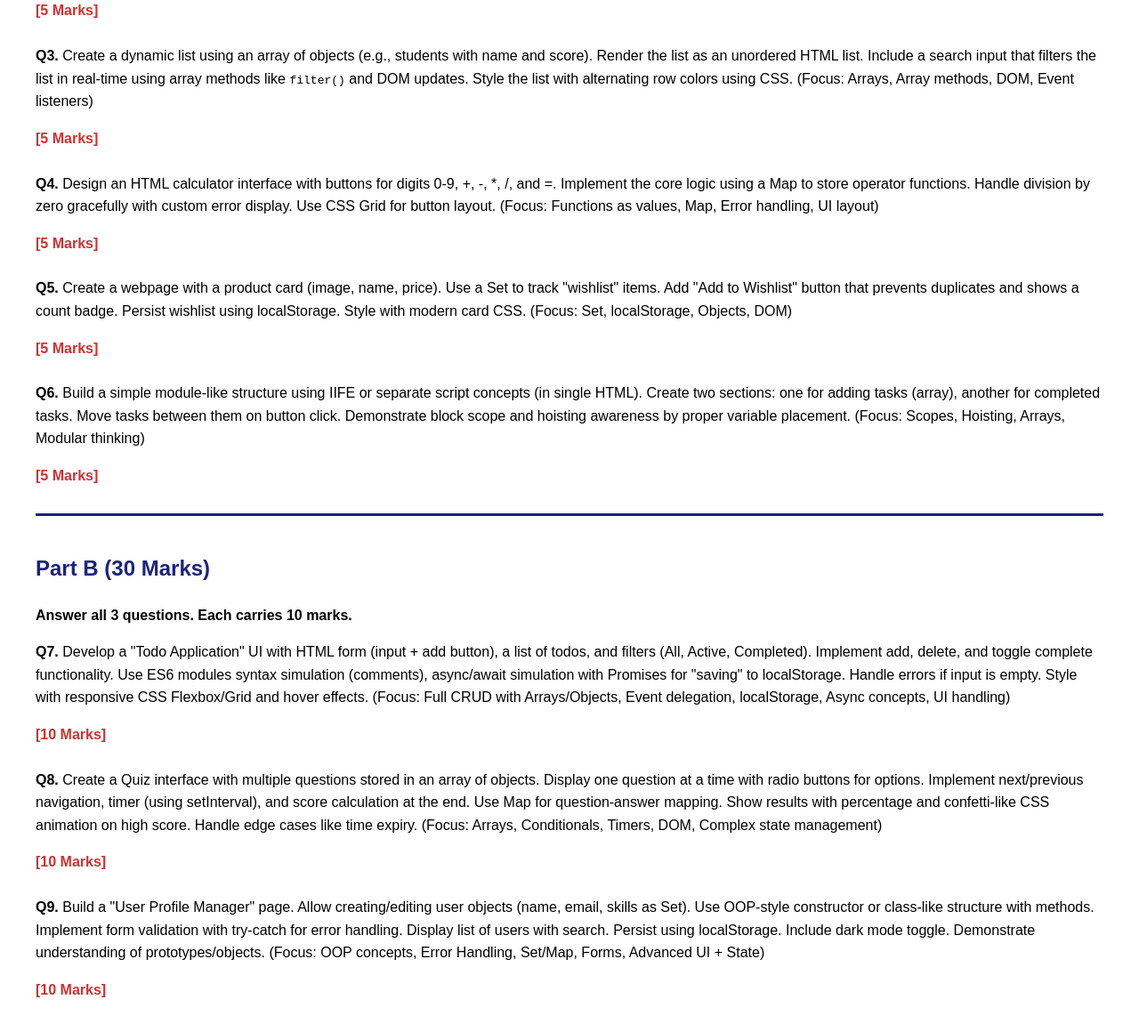
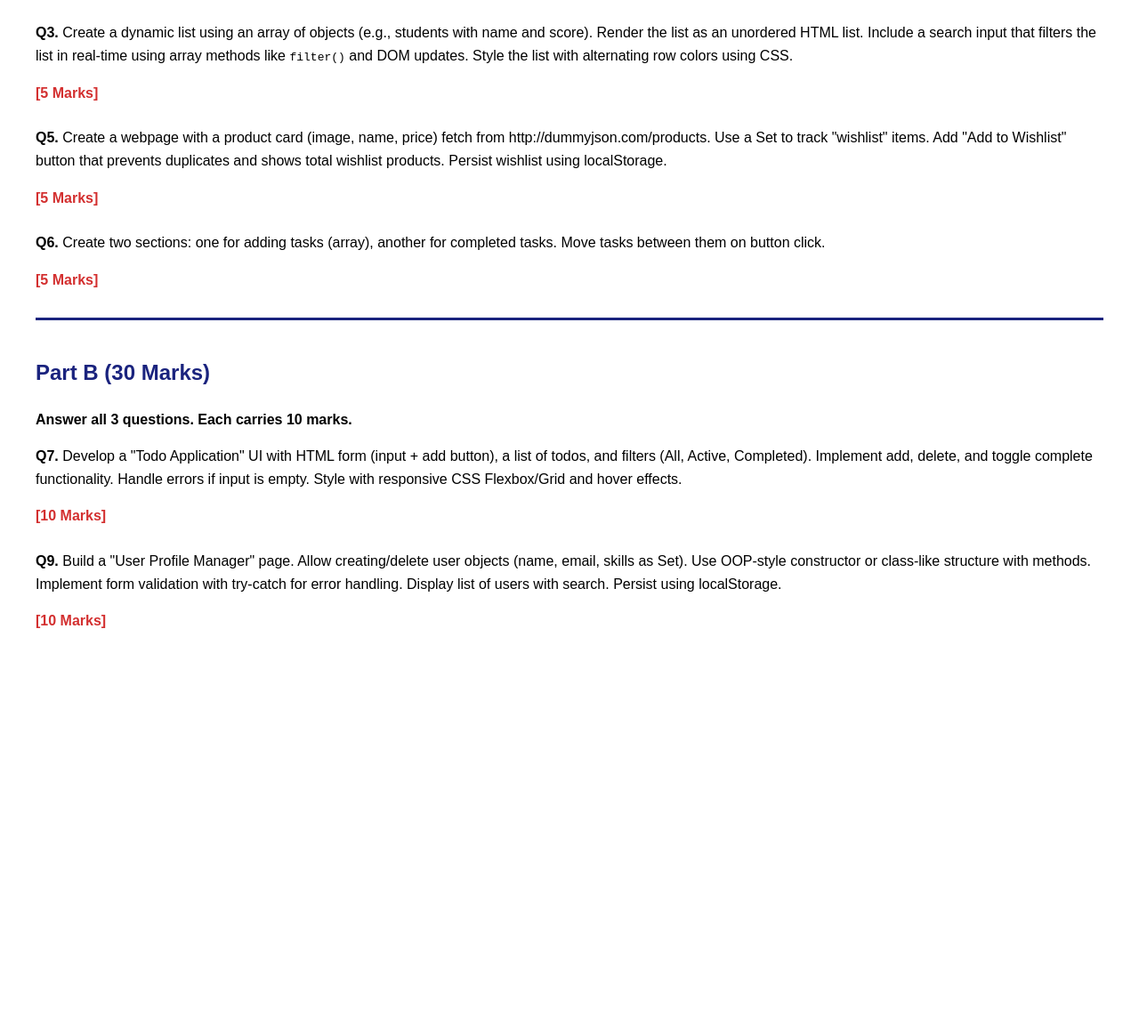
Before and after one commit to abhayvikram-pwioi/end_sem, a plain HTML site: page end_game_2.html in a window 1280 px wide. Shown: the part 548-1708 px from the top of the page at 89% size. After the commit the page ends 1299 px from the top, so only its background shows below. Drawn offline with Linux system fonts and the light colour scheme.

Commit message:
update 3

```diff
--- a/end_game_2.html
+++ b/end_game_2.html
@@ -22,32 +22,27 @@
     <p><strong>Answer any 6 questions. Each question carries 5 marks.</strong></p>
 
     <div class="question">
-        <p><strong>Q1.</strong> Create a simple HTML page with a form containing two number inputs and a button labeled "Calculate Sum". On button click, use JavaScript to display the sum in a green highlighted paragraph below the form. Use <code>let</code> and <code>const</code> appropriately. Validate that both inputs are numbers using conditionals. Integrate basic CSS for styling the form and result area. (Focus: Variables, Conditionals, DOM manipulation)</p>
+        <p><strong>Q1.</strong> Create a simple HTML page with a form containing two number inputs and a button labeled "Calculate Sum". On button click, use JavaScript to display the sum in a green highlighted paragraph below the form. Use <code>let</code> and <code>const</code> appropriately. Validate that both inputs are numbers using conditionals. Integrate basic CSS for styling the form and result area.</p>
         <span class="marks">[5 Marks]</span>
     </div>
 
     <div class="question">
-        <p><strong>Q2.</strong> Build an HTML page with a button "Toggle Theme". Clicking it should switch the background color of the body between dark (#121212) and light (#ffffff) mode, and update text color accordingly. Use a function declaration to handle the toggle logic with block scope variables. Add smooth transition using CSS. (Focus: Functions, Scope, Event Handling, CSS integration)</p>
+        <p><strong>Q2.</strong> Build an HTML page with a button "Toggle Theme". Clicking it should switch the background color of the body between dark (#121212) and light (#ffffff) mode, and update text color accordingly. Use a function declaration to handle the toggle logic with block scope variables. Add smooth transition using CSS.</p>
         <span class="marks">[5 Marks]</span>
     </div>
 
     <div class="question">
-        <p><strong>Q3.</strong> Create a dynamic list using an array of objects (e.g., students with name and score). Render the list as an unordered HTML list. Include a search input that filters the list in real-time using array methods like <code>filter()</code> and DOM updates. Style the list with alternating row colors using CSS. (Focus: Arrays, Array methods, DOM, Event listeners)</p>
+        <p><strong>Q3.</strong> Create a dynamic list using an array of objects (e.g., students with name and score). Render the list as an unordered HTML list. Include a search input that filters the list in real-time using array methods like <code>filter()</code> and DOM updates. Style the list with alternating row colors using CSS.</p>
         <span class="marks">[5 Marks]</span>
     </div>
 
     <div class="question">
-        <p><strong>Q4.</strong> Design an HTML calculator interface with buttons for digits 0-9, +, -, *, /, and =. Implement the core logic using a Map to store operator functions. Handle division by zero gracefully with custom error display. Use CSS Grid for button layout. (Focus: Functions as values, Map, Error handling, UI layout)</p>
+        <p><strong>Q5.</strong> Create a webpage with a product card (image, name, price) fetch from http://dummyjson.com/products. Use a Set to track "wishlist" items. Add "Add to Wishlist" button that prevents duplicates and shows total wishlist products. Persist wishlist using localStorage.</p>
         <span class="marks">[5 Marks]</span>
     </div>
 
     <div class="question">
-        <p><strong>Q5.</strong> Create a webpage with a product card (image, name, price). Use a Set to track "wishlist" items. Add "Add to Wishlist" button that prevents duplicates and shows a count badge. Persist wishlist using localStorage. Style with modern card CSS. (Focus: Set, localStorage, Objects, DOM)</p>
-        <span class="marks">[5 Marks]</span>
-    </div>
-
-    <div class="question">
-        <p><strong>Q6.</strong> Build a simple module-like structure using IIFE or separate script concepts (in single HTML). Create two sections: one for adding tasks (array), another for completed tasks. Move tasks between them on button click. Demonstrate block scope and hoisting awareness by proper variable placement. (Focus: Scopes, Hoisting, Arrays, Modular thinking)</p>
+        <p><strong>Q6.</strong> Create two sections: one for adding tasks (array), another for completed tasks. Move tasks between them on button click.</p>
         <span class="marks">[5 Marks]</span>
     </div>
 </div>
@@ -57,17 +52,12 @@
     <p><strong>Answer all 3 questions. Each carries 10 marks.</strong></p>
 
     <div class="question">
-        <p><strong>Q7.</strong> Develop a "Todo Application" UI with HTML form (input + add button), a list of todos, and filters (All, Active, Completed). Implement add, delete, and toggle complete functionality. Use ES6 modules syntax simulation (comments), async/await simulation with Promises for "saving" to localStorage. Handle errors if input is empty. Style with responsive CSS Flexbox/Grid and hover effects. (Focus: Full CRUD with Arrays/Objects, Event delegation, localStorage, Async concepts, UI handling)</p>
+        <p><strong>Q7.</strong> Develop a "Todo Application" UI with HTML form (input + add button), a list of todos, and filters (All, Active, Completed). Implement add, delete, and toggle complete functionality. Handle errors if input is empty. Style with responsive CSS Flexbox/Grid and hover effects.</p>
         <span class="marks">[10 Marks]</span>
     </div>
 
     <div class="question">
-        <p><strong>Q8.</strong> Create a Quiz interface with multiple questions stored in an array of objects. Display one question at a time with radio buttons for options. Implement next/previous navigation, timer (using setInterval), and score calculation at the end. Use Map for question-answer mapping. Show results with percentage and confetti-like CSS animation on high score. Handle edge cases like time expiry. (Focus: Arrays, Conditionals, Timers, DOM, Complex state management)</p>
-        <span class="marks">[10 Marks]</span>
-    </div>
-
-    <div class="question">
-        <p><strong>Q9.</strong> Build a "User Profile Manager" page. Allow creating/editing user objects (name, email, skills as Set). Use OOP-style constructor or class-like structure with methods. Implement form validation with try-catch for error handling. Display list of users with search. Persist using localStorage. Include dark mode toggle. Demonstrate understanding of prototypes/objects. (Focus: OOP concepts, Error Handling, Set/Map, Forms, Advanced UI + State)</p>
+        <p><strong>Q9.</strong> Build a "User Profile Manager" page. Allow creating/delete user objects (name, email, skills as Set). Use OOP-style constructor or class-like structure with methods. Implement form validation with try-catch for error handling. Display list of users with search. Persist using localStorage.</p>
         <span class="marks">[10 Marks]</span>
     </div>
 </div>
```
